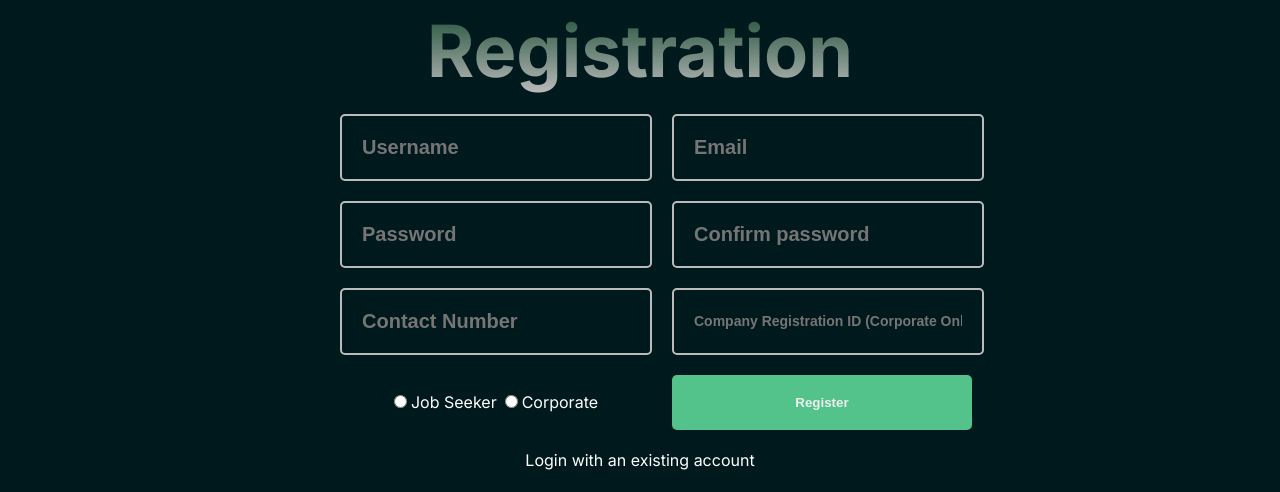
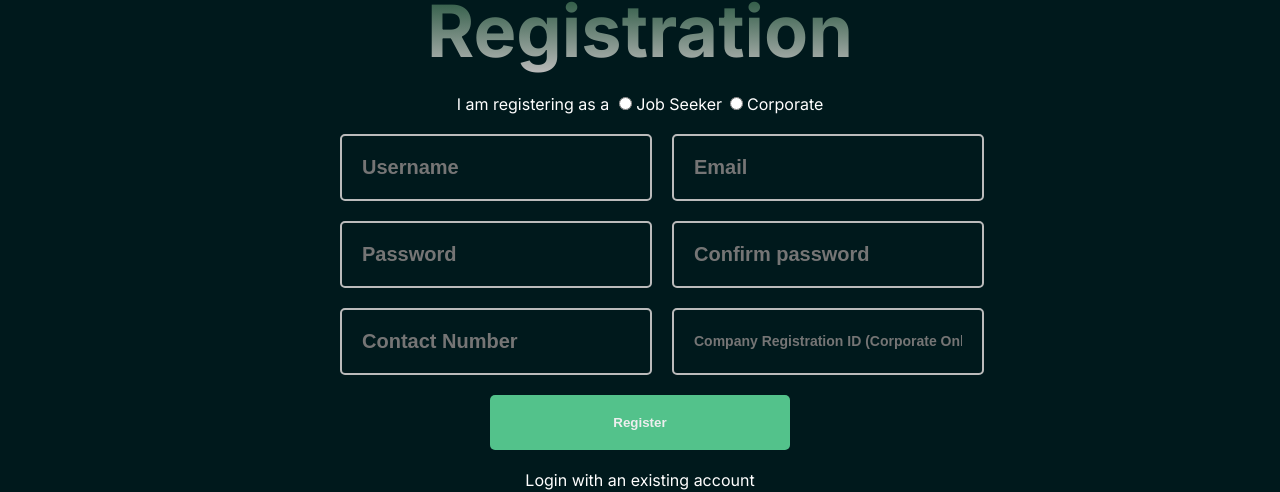
Before and after one commit to StarHire-x/starhire-frontend-client, a Next.js app: page /register in a window 1280 px wide. Shown: the part 167-659 px from the top of the page. Built offline with nearby package versions, Linux system fonts and the light colour scheme; no server answers.

Commit message:
update register form styling

```diff
--- a/src/app/register/page.jsx
+++ b/src/app/register/page.jsx
@@ -20,6 +20,8 @@ const Register = () => {
     companyRegistrationId: '',
     role: '',
   });
+
+  const [roleSelected, setRoleSelected] = useState(false);
 
   const router = useRouter();
 
@@ -90,6 +92,39 @@ const Register = () => {
     <div className={styles.container}>
       <h1 className={styles.title}>Registration</h1>
       <form className={styles.form} onSubmit={handleSubmit}>
+
+        <div className={styles.userRole}>
+        <p>
+          I am registering as a
+        </p>
+
+        <div className={styles.radio}>
+          <label>
+            <input
+              type="radio"
+              name="role"
+              value="Job_Seeker"
+              checked={formData.role === 'Job_Seeker'}
+              onChange={handleInputChange}
+            />
+            Job Seeker
+          </label>
+          <label>
+            <input
+              type="radio"
+              name="role"
+              value="Corporate"
+              checked={formData.role === 'Corporate'}
+              onChange={handleInputChange}
+            />
+            Corporate
+          </label>
+        </div>
+
+        </div>
+
+
+        <div className={styles.inputFields}>
         <input
           type="text"
           name="userName"
@@ -144,28 +179,8 @@ const Register = () => {
           onChange={handleInputChange}
           required={formData.role === 'Corporate'}
         />
-        <div className={styles.radio}>
-          <label>
-            <input
-              type="radio"
-              name="role"
-              value="Job_Seeker"
-              checked={formData.role === 'Job_Seeker'}
-              onChange={handleInputChange}
-            />
-            Job Seeker
-          </label>
-          <label>
-            <input
-              type="radio"
-              name="role"
-              value="Corporate"
-              checked={formData.role === 'Corporate'}
-              onChange={handleInputChange}
-            />
-            Corporate
-          </label>
         </div>
+
         <button className={styles.button}>Register</button>
         {err && 'Something went wrong!'}
       </form>
--- a/src/app/register/page.module.css
+++ b/src/app/register/page.module.css
@@ -13,7 +13,21 @@
   -webkit-text-fill-color: transparent;
 }
 
-.form {
+.userRole {
+  display: flex;
+  align-items: row;
+  gap: 10px;
+}
+
+.form{
+  display: flex;
+  align-items: center;
+  justify-content: center;
+  flex-direction: column;
+  gap: 20px;
+}
+
+.inputFields {
    width: 600px;
    margin: 0 auto;
    display: grid;
```
